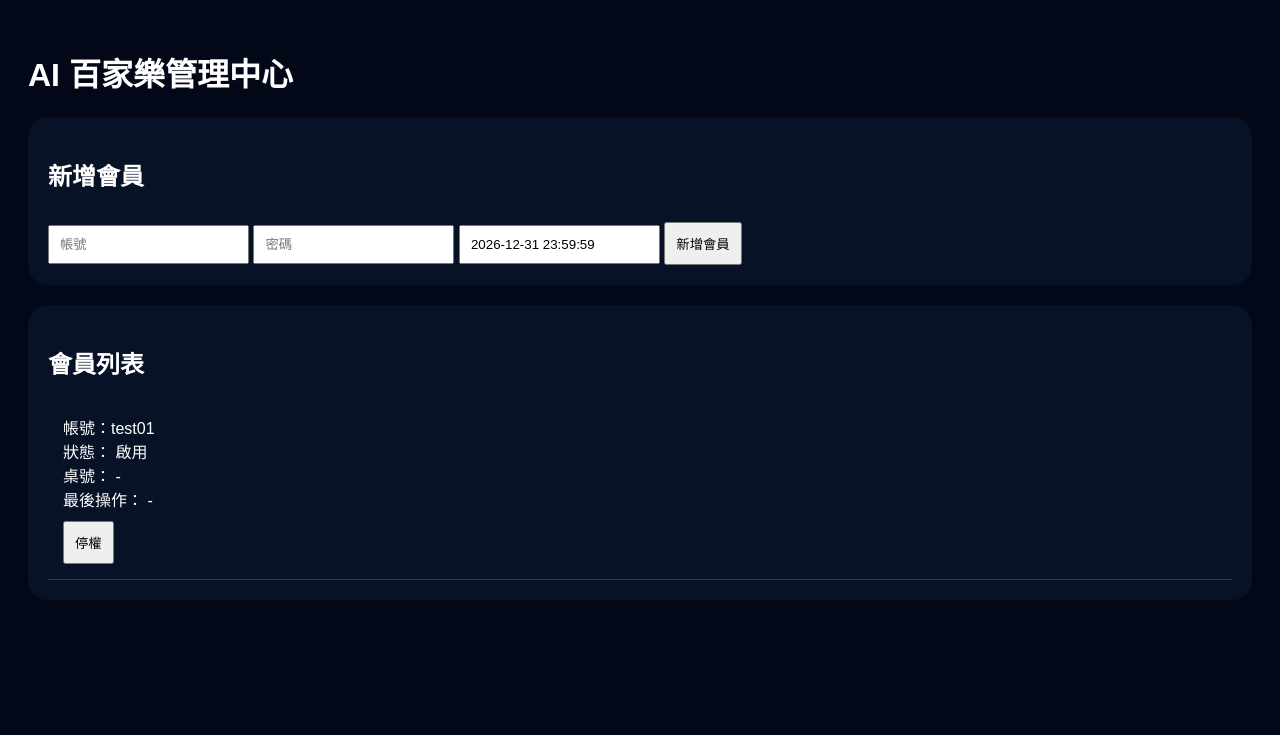
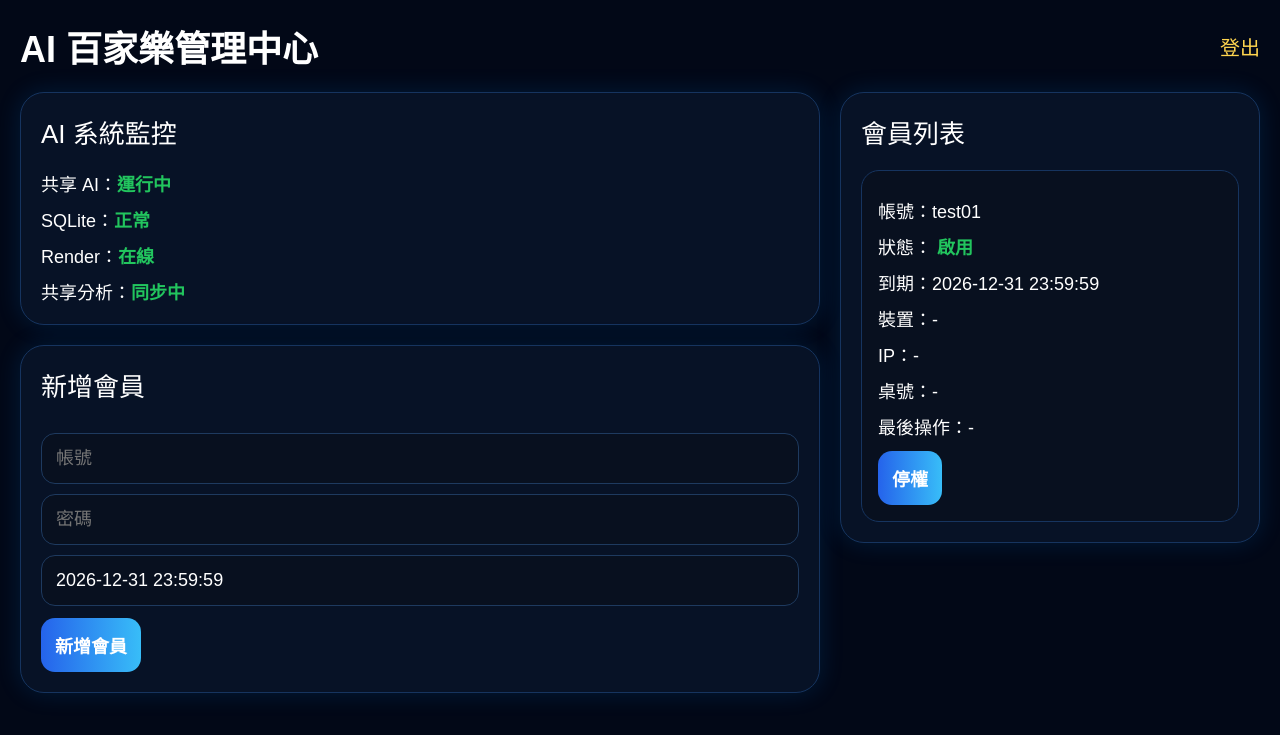
Before and after one commit to hecht19980820/baccarat-online, a Flask app: page /admin in a window 1280 px wide. Shown: the top 735 px of the page. Run offline with Flask 3, Linux system fonts and the light colour scheme; the visitor is signed in with stand-in values (Sample User, id 1); data comes from the database, SQL or seed files in the repository.

Commit message:
Update admin.html

```diff
--- a/templates/admin.html
+++ b/templates/admin.html
@@ -2,42 +2,146 @@
 <html lang="zh-Hant">
 <head>
 <meta charset="UTF-8">
-<title>AI 管理後台</title>
+<meta name="viewport" content="width=device-width, initial-scale=1.0">
+<title>AI 百家樂管理中心</title>
 
 <style>
+*{
+margin:0;
+padding:0;
+box-sizing:border-box;
+}
+
 body{
 background:#020817;
 color:white;
 font-family:Arial;
-padding:20px
+}
+
+.wrap{
+max-width:1500px;
+margin:auto;
+padding:20px;
+}
+
+.top{
+display:flex;
+justify-content:space-between;
+align-items:center;
+margin-bottom:20px;
+}
+
+.logo{
+font-size:36px;
+font-weight:bold;
+}
+
+.logout{
+color:#ffd54f;
+text-decoration:none;
+font-size:20px;
+}
+
+.grid{
+display:grid;
+grid-template-columns:1fr 420px;
+gap:20px;
 }
 
 .card{
 background:#071226;
+border:1px solid #16345f;
+border-radius:24px;
 padding:20px;
-border-radius:20px;
-margin-bottom:20px
+box-shadow:0 0 25px rgba(0,140,255,.15);
+margin-bottom:20px;
+}
+
+.title{
+font-size:26px;
+margin-bottom:20px;
+}
+
+input{
+width:100%;
+padding:14px;
+margin-top:10px;
+background:#08101f;
+border:1px solid #1e3a5f;
+border-radius:14px;
+color:white;
+font-size:18px;
+}
+
+button{
+padding:14px;
+border:none;
+border-radius:14px;
+background:linear-gradient(90deg,#2563eb,#38bdf8);
+color:white;
+font-size:18px;
+font-weight:bold;
+margin-top:12px;
 }
 
 .member{
-padding:15px;
-border-bottom:1px solid #1e3a5f
+background:#08101f;
+border:1px solid #16345f;
+border-radius:18px;
+padding:16px;
+margin-top:14px;
 }
 
-button,input{
-padding:10px;
-margin-top:10px
+.stat{
+margin-top:10px;
+font-size:18px;
+}
+
+.green{
+color:#22c55e;
+font-weight:bold;
+}
+
+.red{
+color:#ef4444;
+font-weight:bold;
+}
+
+@media(max-width:1200px){
+.grid{
+grid-template-columns:1fr;
+}
 }
 </style>
 </head>
 
 <body>
 
-<h1>AI 百家樂管理中心</h1>
+<div class="wrap">
+
+<div class="top">
+<div class="logo">AI 百家樂管理中心</div>
+<a href="/logout" class="logout">登出</a>
+</div>
+
+<div class="grid">
+
+<div>
 
 <div class="card">
 
-<h2>新增會員</h2>
+<div class="title">AI 系統監控</div>
+
+<div class="stat">共享 AI：<span class="green">運行中</span></div>
+<div class="stat">SQLite：<span class="green">正常</span></div>
+<div class="stat">Render：<span class="green">在線</span></div>
+<div class="stat">共享分析：<span class="green">同步中</span></div>
+
+</div>
+
+<div class="card">
+
+<div class="title">新增會員</div>
 
 <input id="username" placeholder="帳號">
 <input id="password" placeholder="密碼">
@@ -49,12 +153,20 @@ margin-top:10px
 
 </div>
 
+</div>
+
+<div>
+
 <div class="card">
 
-<h2>會員列表</h2>
+<div class="title">會員列表</div>
 
-<div id="memberList">
-讀取中...
+<div id="members"></div>
+
+</div>
+
+</div>
+
 </div>
 
 </div>
@@ -63,62 +175,65 @@ margin-top:10px
 
 async function loadMembers(){
 
-    let r =
-    await fetch("/api/admin/members")
+    let r=await fetch("/api/admin/members")
+    let data=await r.json()
 
-    let data = await r.json()
-
-    let html = ""
+    let html=""
 
     data.members.forEach(m=>{
 
-        html += `
+        html+=`
         <div class="member">
 
-        <div>帳號：${m.username}</div>
-
-        <div>
-        狀態：
-        ${m.enabled ? '啟用':'停權'}
+        <div class="stat">
+        帳號：${m.username}
         </div>
 
-        <div>
-        桌號：
-        ${m.current_platform || '-'}
-        ${m.current_table || ''}
+        <div class="stat">
+        狀態：
+        <span class="${m.enabled?'green':'red'}">
+        ${m.enabled?'啟用':'停權'}
+        </span>
         </div>
 
-        <div>
-        最後操作：
-        ${m.last_active || '-'}
+        <div class="stat">
+        到期：${m.expire}
         </div>
 
-        <button onclick="toggleMember('${m.username}')">
-        ${m.enabled ? '停權':'啟用'}
+        <div class="stat">
+        裝置：${m.device||'-'}
+        </div>
+
+        <div class="stat">
+        IP：${m.ip||'-'}
+        </div>
+
+        <div class="stat">
+        桌號：${m.current_platform||'-'} ${m.current_table||''}
+        </div>
+
+        <div class="stat">
+        最後操作：${m.last_active||'-'}
+        </div>
+
+        <button onclick="toggle('${m.username}')">
+        ${m.enabled?'停權':'啟用'}
         </button>
 
         </div>
         `
     })
 
-    document.getElementById("memberList")
-    .innerHTML = html
+    document.getElementById("members").innerHTML=html
 }
 
 async function createMember(){
 
-    let username =
-    document.getElementById("username").value
+    let username=document.getElementById("username").value
+    let password=document.getElementById("password").value
+    let expire=document.getElementById("expire").value
 
-    let password =
-    document.getElementById("password").value
-
-    let expire =
-    document.getElementById("expire").value
-
-    let r = await fetch(
-        "/api/admin/create-member",
-        {
+    let r=await fetch("/api/admin/create-member",{
         method:"POST",
         headers:{
             "Content-Type":"application/json"
@@ -128,21 +243,18 @@ async function createMember(){
             password,
             expire
         })
-        }
-    )
+    })
 
-    let data = await r.json()
+    let data=await r.json()
 
     alert(data.msg)
 
     loadMembers()
 }
 
-async function toggleMember(username){
+async function toggle(username){
 
-    await fetch(
-        "/api/admin/toggle-member",
-        {
+    await fetch("/api/admin/toggle-member",{
         method:"POST",
         headers:{
             "Content-Type":"application/json"
@@ -150,14 +262,15 @@ async function toggleMember(username){
         body:JSON.stringify({
             username
         })
-        }
-    )
+    })
 
     loadMembers()
 }
 
 loadMembers()
 
+setInterval(loadMembers,5000)
+
 </script>
 
 </body>
```
Lines whose indentation alone changed are shown as unchanged.
